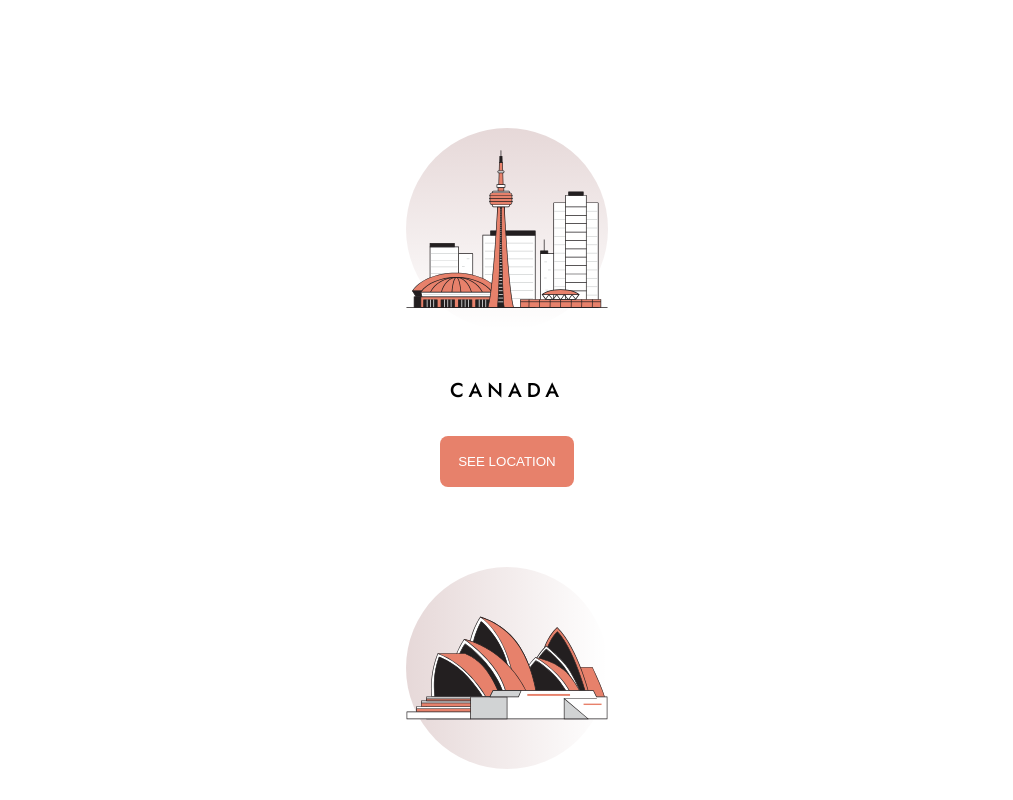
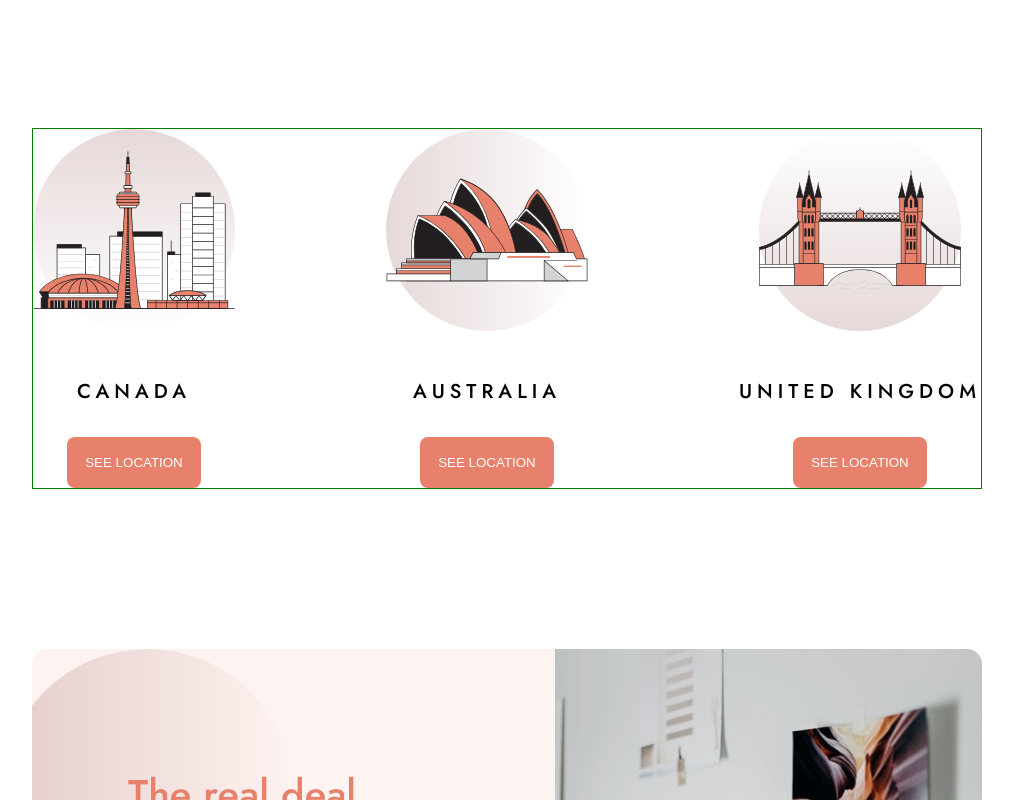
Before and after one commit to ringtho/designo, a React (Create React App) app: page /about in a window 1280 px wide. Shown: the part 1440-2240 px from the top of the page, without its empty margins (133-1146 px from the left). Built offline with nearby package versions, Linux system fonts and the light colour scheme; the HTML template or start-up script is replaced by a standard one.

Commit message:
Fixed the about us page desktop mode

```diff
--- a/src/index.css
+++ b/src/index.css
@@ -1466,4 +1466,12 @@ hr {
     border-top-right-radius: 15px;
   }
 
+  .about-location {
+    border: 1px solid green;
+    margin: 0 165px;
+    gap: 30px;
+    flex-direction: row;
+    justify-content: space-between;
+  }
+
 }
```
